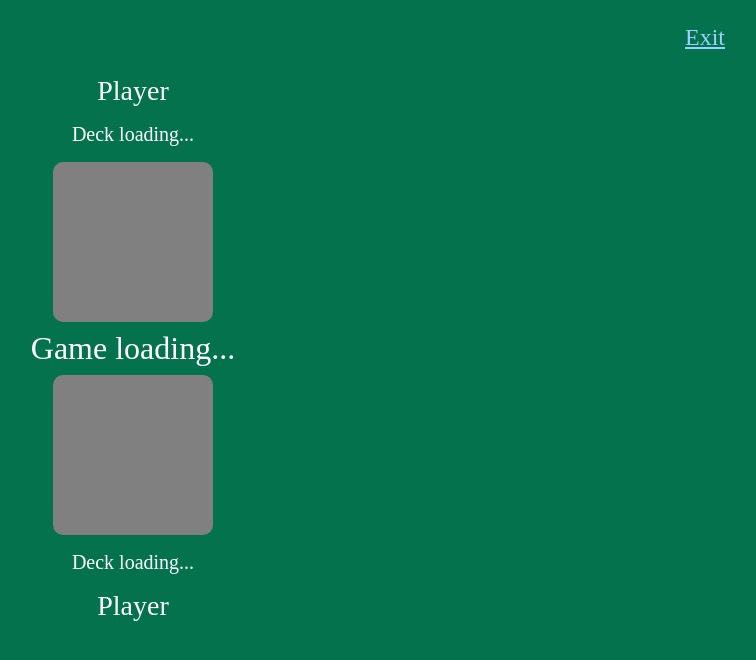
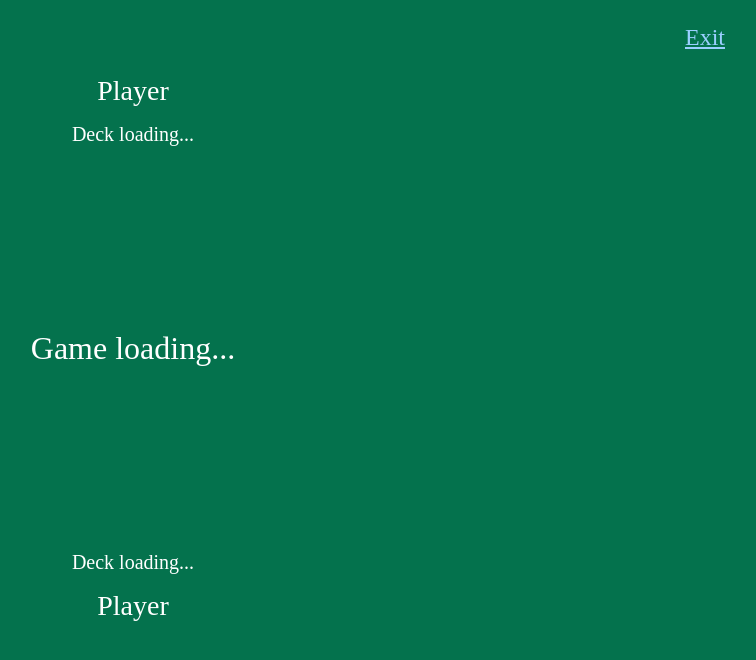
Before and after one commit to sdai-andrew/war-game, a Django app: template wargame/templates/wargame/game.html in a window 1280 px wide. Shown: the top 660 px of the page, without its empty margins (507-1263 px from the left). Run offline with Django 4.2, Linux system fonts and the light colour scheme; the template is opened without the code that fills it, so the values that code supplies are empty; parts of the project's set-up code (start-up, migrations or seed data) failed here and were passed over.

Commit message:
Removed initial gray

```diff
--- a/wargame/static/wargame/wargame.css
+++ b/wargame/static/wargame/wargame.css
@@ -105,7 +105,6 @@ button:hover {
     border-radius: 10px;
     padding: 10vh 5vh 10vh 5vh;
     font-size: 2.5vh;
-    background-color: gray;
 }
 
 #status-div {
```
